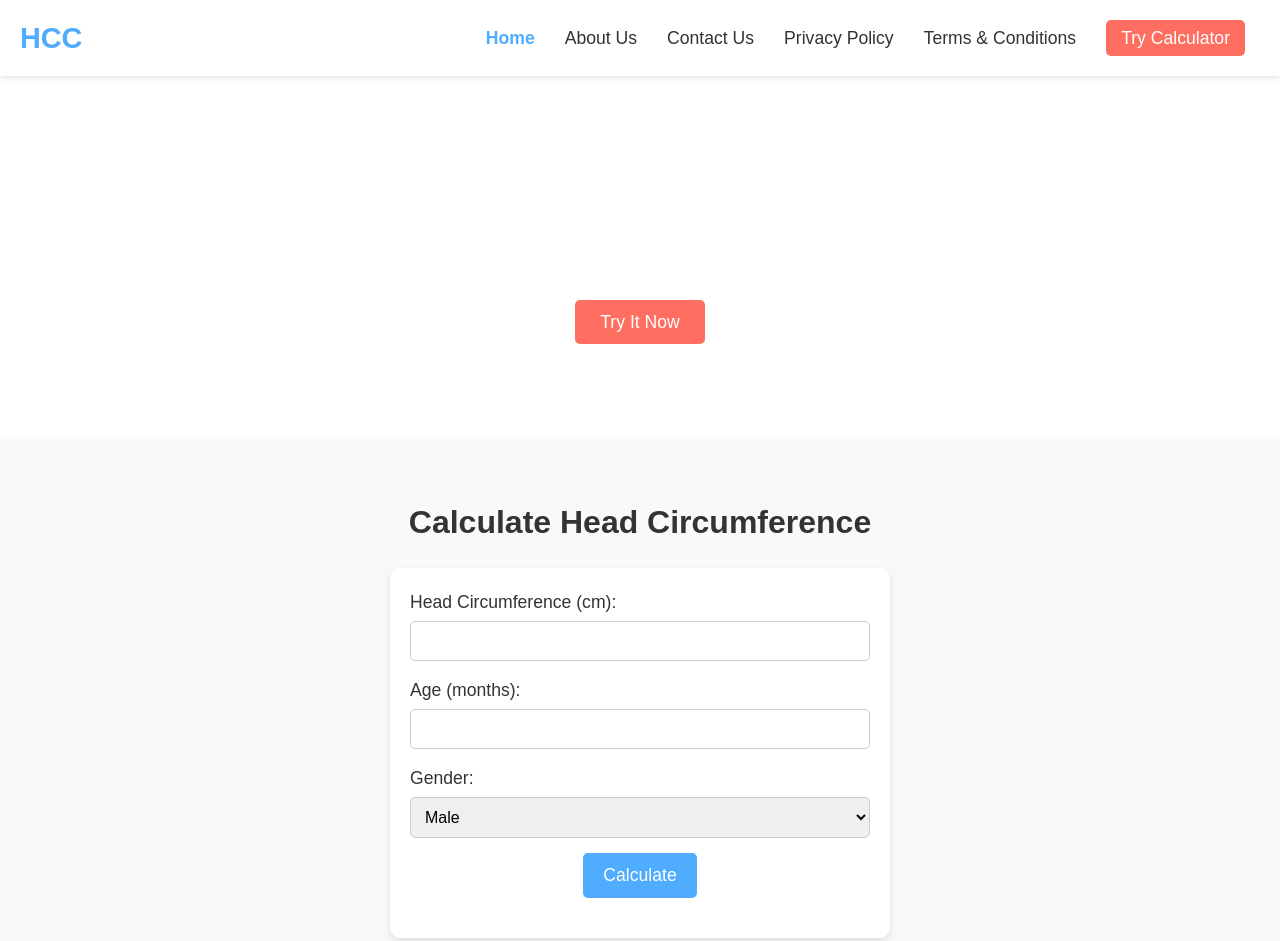
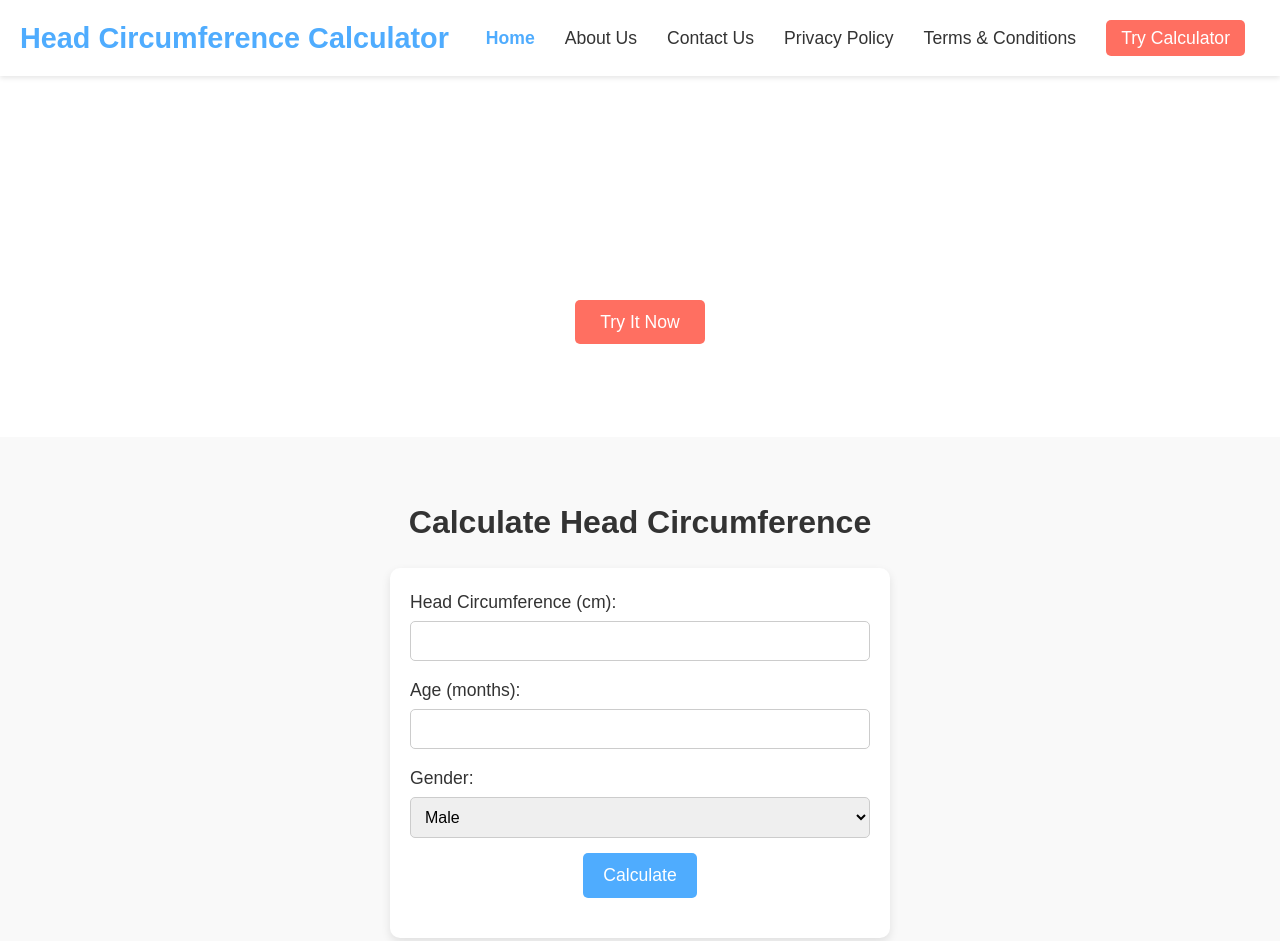
Before and after one commit to head-circumference-calculator/head-circumference-calculator.github.io, a plain HTML site: page index.html in a window 1280 px wide. Shown: the top 941 px of the page. Drawn offline with Linux system fonts and the light colour scheme.

Commit message:
Update index.html

```diff
--- a/index.html
+++ b/index.html
@@ -15,7 +15,8 @@
     <!-- Navigation Menu -->
     <nav class="navbar">
         <div class="logo">
-            <h2>HCC</h2>
+            <h2>Head Circumference Calculator
+</h2>
         </div>
         <ul class="nav-links">
             <li><a href="index.html" class="active">Home</a></li>
```
